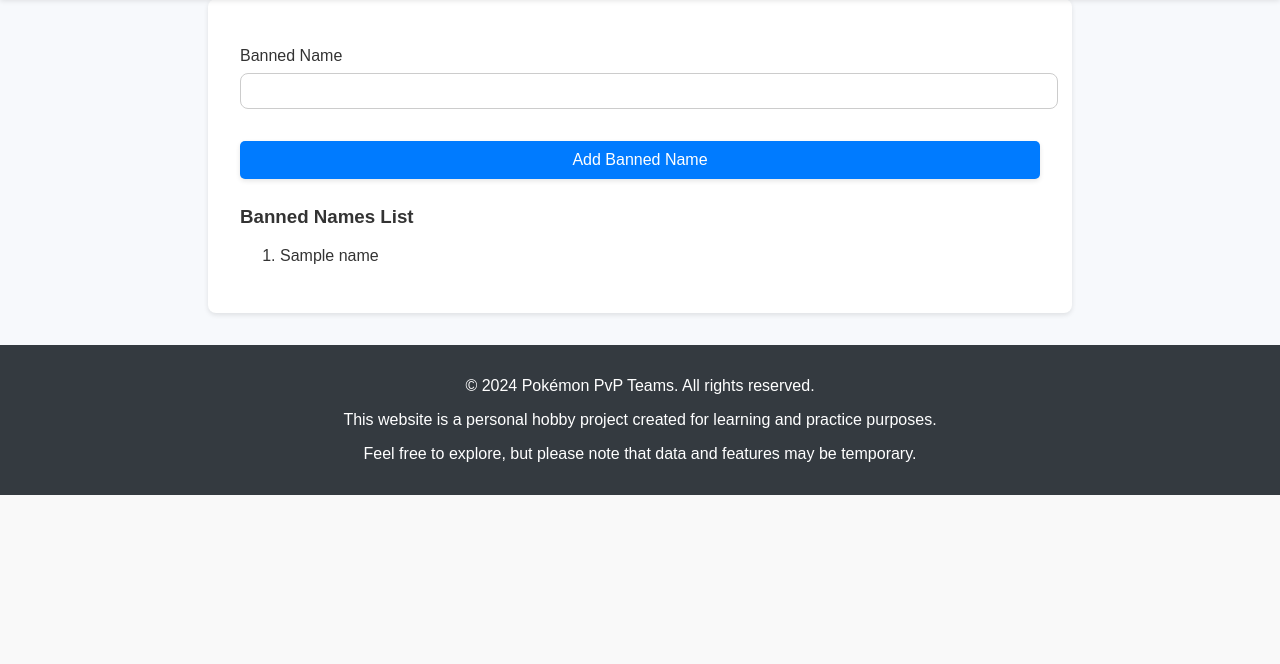
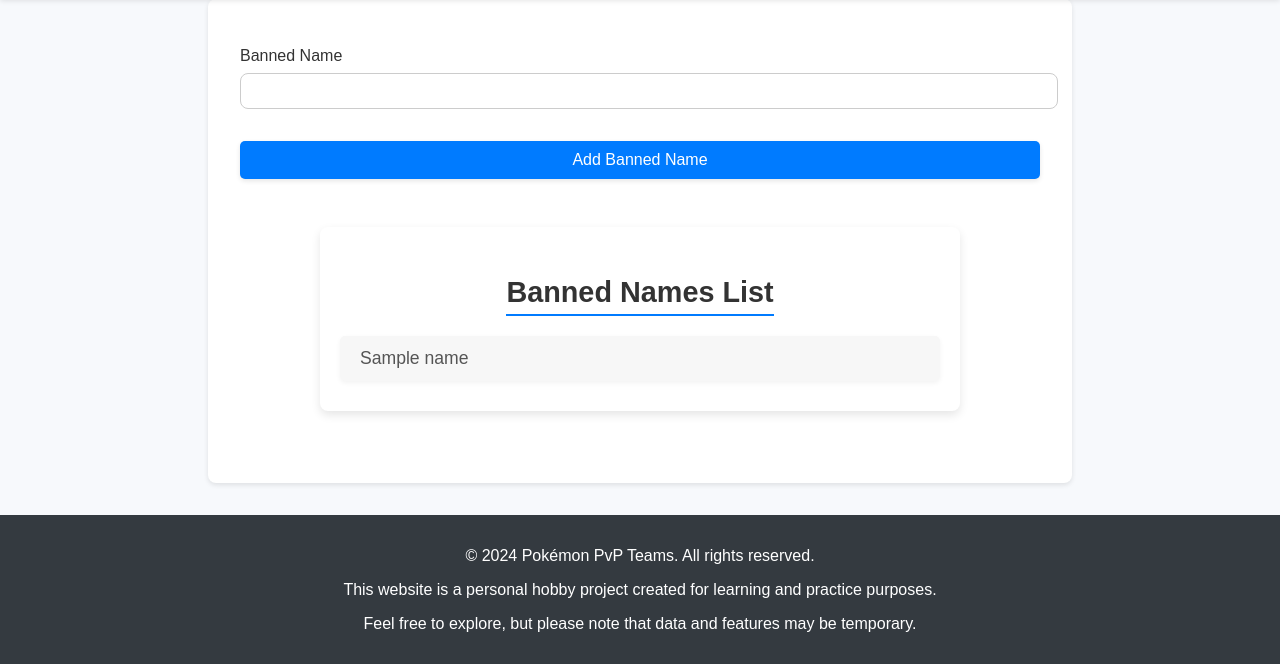
Before and after one commit to AFCadinho/afc_website, a Flask app: page /admin/banned_names in a window 1280 px wide. Shown: the part 121-785 px from the top of the page. Run offline with Flask 3, Linux system fonts and the light colour scheme; tables that the repository leaves empty hold one stand-in row (values such as "Sample post").

Commit message:
fix sign up bug

```diff
--- a/app/models.py
+++ b/app/models.py
@@ -22,6 +22,7 @@ class Users(db.Model):
     is_admin = sa.Column(sa.Boolean, default=False)
     is_banned = sa.Column(sa.Boolean, default=False)
     is_patreon = sa.Column(sa.Boolean, default=False)
+    created_at = sa.Column(sa.DateTime, server_default=func.now())
     comments = relationship("Comments", backref="users", cascade="all, delete-orphan")
     favorite_teams = relationship("Teams", secondary=favorite_teams, back_populates="favorited_by")
     bans_received = relationship("Bans", foreign_keys="Bans.user_id", cascade="all , delete-orphan")
--- a/app/static/styles.css
+++ b/app/static/styles.css
@@ -713,3 +713,67 @@ form textarea {
     display: inline-block;
     margin-top: 10px;
 }
+
+/* Banned Names Container */
+.banned_names_container {
+    max-width: 600px;
+    margin: 40px auto;
+    padding: 20px;
+    background-color: #ffffff;
+    border-radius: 8px;
+    box-shadow: 0 4px 10px rgba(0, 0, 0, 0.1);
+    text-align: center;
+}
+
+/* Header */
+.banned_names_container h3 {
+    font-size: 1.8rem;
+    color: #333;
+    margin-bottom: 20px;
+    border-bottom: 2px solid #007bff;
+    display: inline-block;
+    padding-bottom: 5px;
+}
+
+/* Ordered List */
+.banned_names_container ol {
+    list-style: none;
+    padding: 0;
+    margin: 0;
+}
+
+/* List Items */
+.banned_names_container ol li {
+    padding: 12px 20px;
+    font-size: 1.1rem;
+    color: #555;
+    background-color: #f7f7f7;
+    margin-bottom: 10px;
+    border-radius: 5px;
+    box-shadow: 0 2px 5px rgba(0, 0, 0, 0.05);
+    display: flex;
+    align-items: center;
+    justify-content: space-between;
+    transition: background-color 0.3s ease;
+}
+
+/* Hover Effect */
+.banned_names_container ol li:hover {
+    background-color: #e9ecef;
+}
+
+/* Animation */
+@keyframes fadeIn {
+    from {
+        opacity: 0;
+        transform: translateY(10px);
+    }
+    to {
+        opacity: 1;
+        transform: translateY(0);
+    }
+}
+
+.banned_names_container ol li {
+    animation: fadeIn 0.5s ease-in-out;
+}
--- a/app/templates/profile.html
+++ b/app/templates/profile.html
@@ -8,6 +8,7 @@
 <section class="profile-section">
     <div class="user-info">
         <p><strong>Username:</strong> {{ user.name }}</p>
+        <p><strong>Member Since: </strong> {{ user.created_at.strftime('%d-%m-%Y') }} </p>
         <p><strong>Email:</strong> {{ user.email }}</p>
         <p><strong>Patreon Status:</strong> {% if user.is_patreon %} Active {% else %} Not a Patron {% endif %}</p>
     </div>
```
Also changed, not shown: app/forms/auth_forms.py (+14 -2 lines), app/templates/signup.html (+7 -0 lines), migrations/versions/ff222a929e0b_add_created_at_in_user.py (added, +32 -0 lines).
